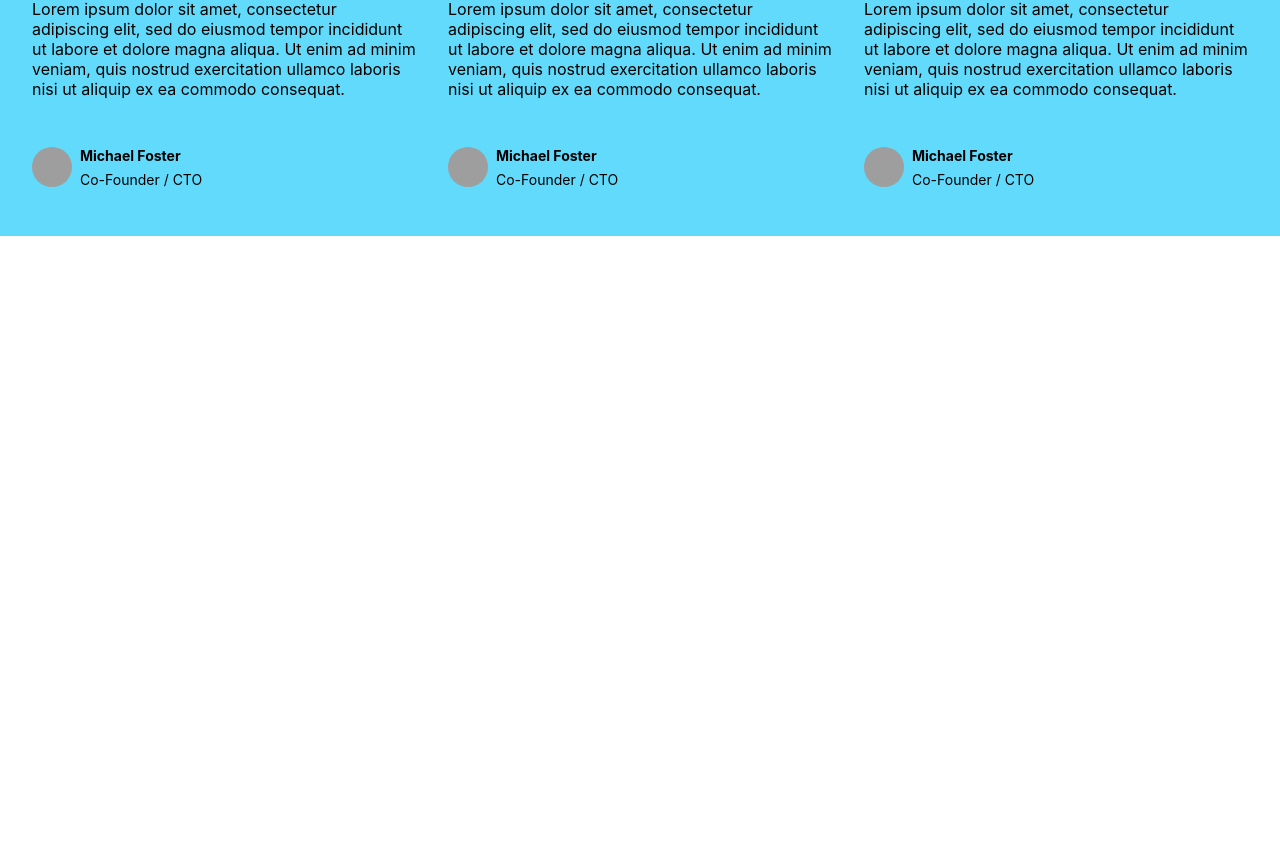
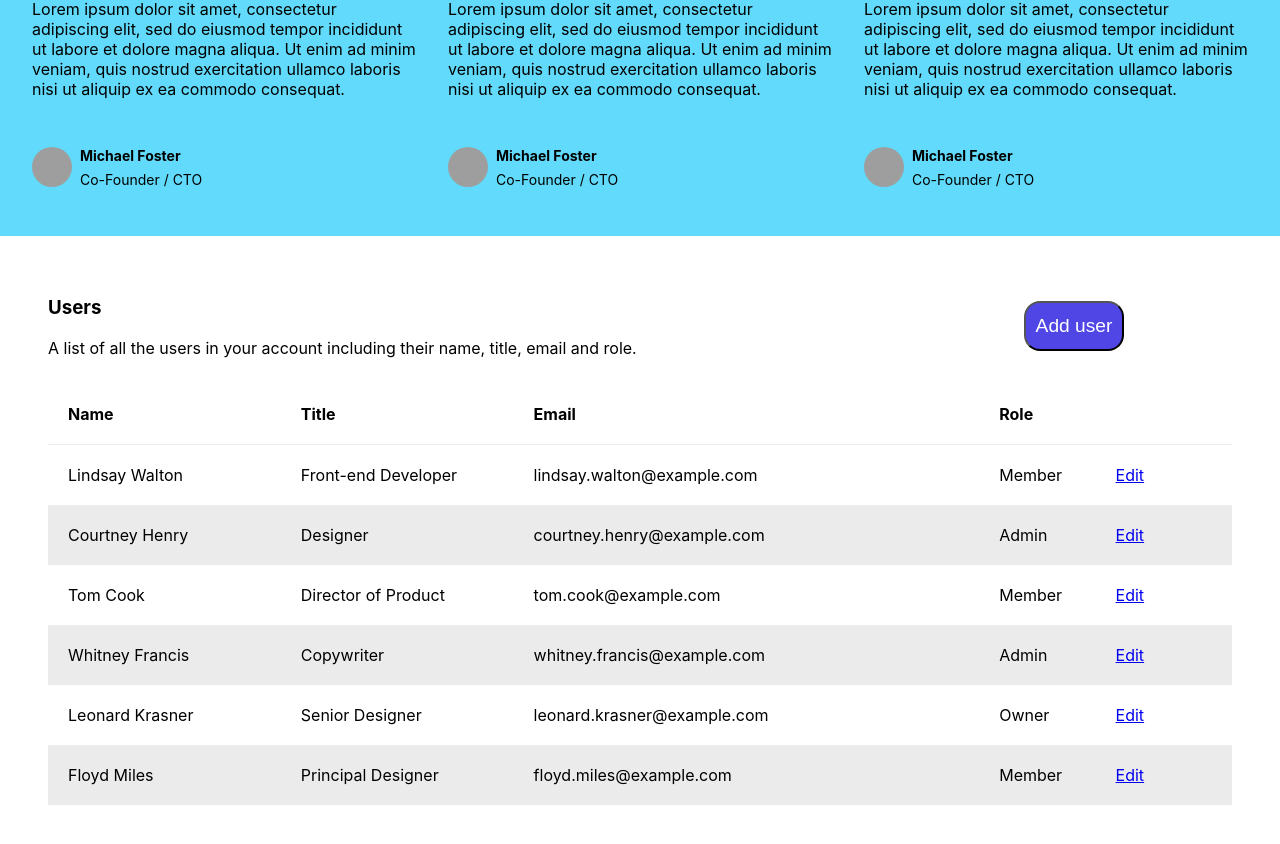
Before and after one commit to FSDSTR1023/css-avanzado, a React (Create React App) app: page / in a window 1280 px wide. Shown: the part 2506-3350 px from the top of the page. Before the commit the page ends 2774 px from the top, so only its background shows below. Built offline with nearby package versions, Linux system fonts and the light colour scheme; grey boxes are pictures that could not be loaded.

Commit message:
ft: second grid exercise done

```diff
--- a/src/App.css
+++ b/src/App.css
@@ -255,10 +255,10 @@ main {
   grid-template-areas:
     "writer-img writer-name"
     "writer-img writer-job";
-    justify-content: start;
-    align-items: start;
-    grid-auto-flow: column;
-    margin-top: 2rem;
+  justify-content: start;
+  align-items: start;
+  grid-auto-flow: column;
+  margin-top: 2rem;
 }
 
 .layout-card-person > img{
@@ -285,3 +285,56 @@ main {
   grid-area: writer-job;
   margin: 0;
 }
+
+/* SEGUNDO EJERCICIO */
+
+#stripedRows {
+  display: flex;
+  flex-direction: column;
+  flex-wrap: wrap;
+}
+
+.users {
+  display: grid;
+  grid-template-columns: 80% 20%;
+  grid-auto-flow: column;
+  align-items: center;
+}
+
+.usersTitle {
+  margin-left: 3rem;
+}
+
+.usersAddBtn > button {
+  border-radius: 1rem;
+  background-color: #4f46e5;
+  width: 100px;
+  height: 50px;
+  font-size: larger;
+  color: #FFFFFF;
+}
+
+.usersTable {
+  display: flex;
+  flex-direction: column;
+  margin: 0 3rem;
+}
+
+.header {
+  font-weight: bold;
+  border-bottom: 1px solid #ebebeb;
+}
+
+.grid-row {
+  display: grid;
+  grid-template-columns: 20% 20% 40% 10% 10%;
+  padding: 10px;
+}
+
+.grid-cell {
+  padding: 10px;
+}
+
+.even {
+  background-color: #ebebeb;
+}
--- a/src/App.js
+++ b/src/App.js
@@ -309,7 +309,68 @@ function App() {
 
       {/* SEGUNDO EJERCICIO */}
         <div>
-
+          <div id='stripedRows'>
+            <div className='users'>
+              <div className='usersTitle'>
+                <h3>Users</h3>
+                <p>A list of all the users in your account including their name, title, email and role.</p>
+              </div>
+              <div className='usersAddBtn'>
+                <button>Add user</button>
+              </div>
+            </div>
+            <div className='usersTable'>
+              <div className="grid-row header">
+                <div className="grid-cell">Name</div>
+                <div className="grid-cell">Title</div>
+                <div className="grid-cell">Email</div>
+                <div className="grid-cell">Role</div>
+                <div className="grid-cell"></div>
+              </div>
+              <div className="grid-row odd">
+                <div className="grid-cell">Lindsay Walton</div>
+                <div className="grid-cell">Front-end Developer</div>
+                <div className="grid-cell">lindsay.walton@example.com</div>
+                <div className="grid-cell">Member</div>
+                <div className="grid-cell"><a href='#'>Edit</a></div>
+              </div>
+              <div className="grid-row even">
+                <div className="grid-cell">Courtney Henry</div>
+                <div className="grid-cell">Designer</div>
+                <div className="grid-cell">courtney.henry@example.com</div>
+                <div className="grid-cell">Admin</div>
+                <div className="grid-cell"><a href='#'>Edit</a></div>
+              </div>
+              <div className="grid-row odd">
+                <div className="grid-cell">Tom Cook</div>
+                <div className="grid-cell">Director of Product</div>
+                <div className="grid-cell">tom.cook@example.com</div>
+                <div className="grid-cell">Member</div>
+                <div className="grid-cell"><a href='#'>Edit</a></div>
+              </div>
+              <div className="grid-row even">
+                <div className="grid-cell">Whitney Francis</div>
+                <div className="grid-cell">Copywriter</div>
+                <div className="grid-cell">whitney.francis@example.com</div>
+                <div className="grid-cell">Admin</div>
+                <div className="grid-cell"><a href='#'>Edit</a></div>
+              </div>
+              <div className="grid-row odd">
+                <div className="grid-cell">Leonard Krasner</div>
+                <div className="grid-cell">Senior Designer</div>
+                <div className="grid-cell">leonard.krasner@example.com</div>
+                <div className="grid-cell">Owner</div>
+                <div className="grid-cell"><a href='#'>Edit</a></div>
+              </div>
+              <div className="grid-row even">
+                <div className="grid-cell">Floyd Miles</div>
+                <div className="grid-cell">Principal Designer</div>
+                <div className="grid-cell">floyd.miles@example.com</div>
+                <div className="grid-cell">Member</div>
+                <div className="grid-cell"><a href='#'>Edit</a></div>
+              </div>
+            </div>
+          </div>
         </div>
 
 
```
